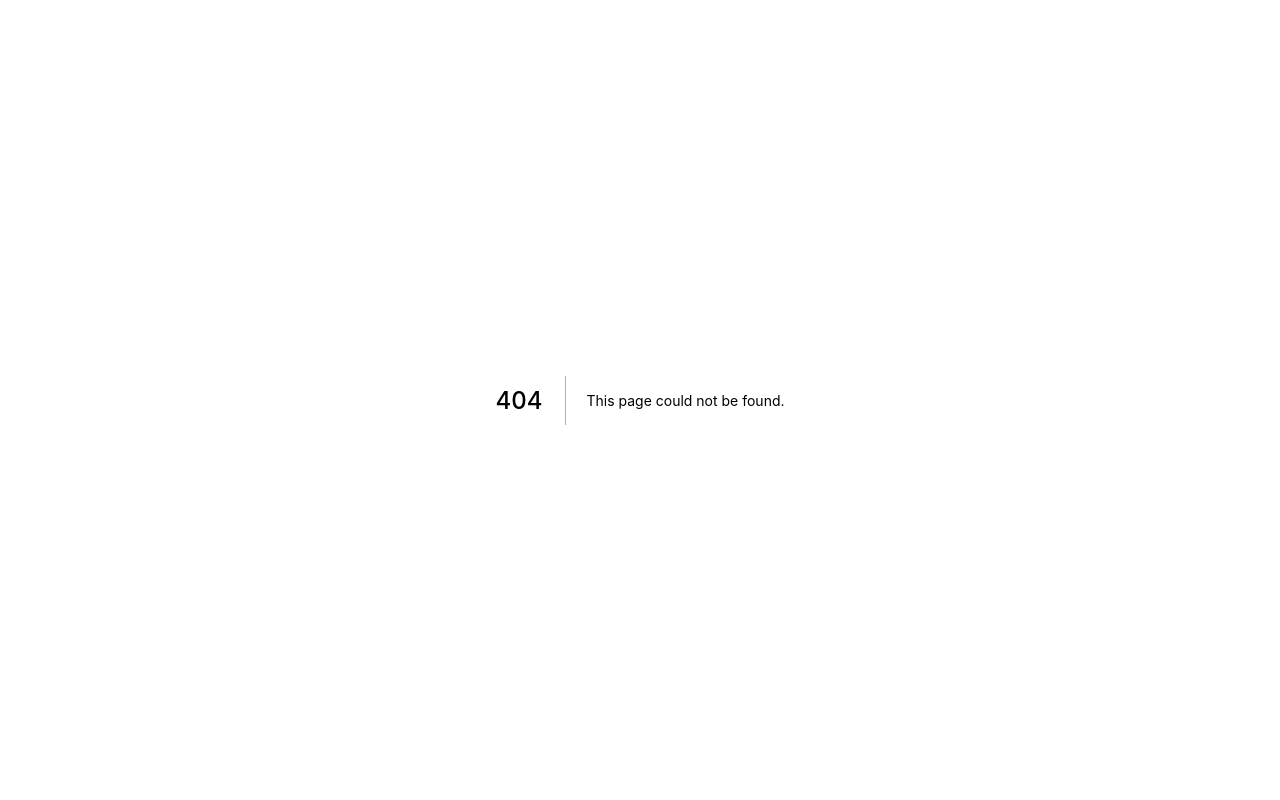
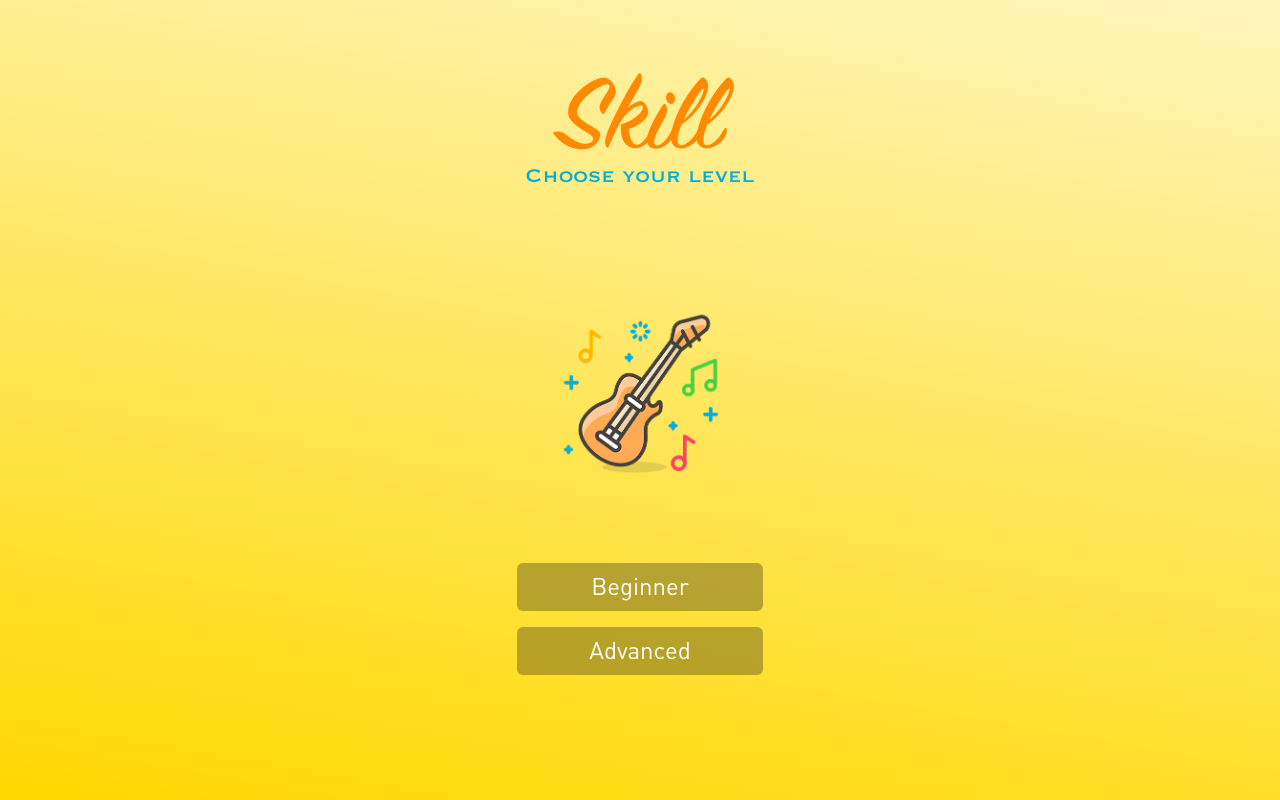
Before and after one commit to sweisz/guitar-chords, a Next.js app: page /skill in a window 1280 px wide. Before the commit this address had no page. Built offline with nearby package versions, Linux system fonts and the light colour scheme.

Commit message:
✨ Add a skill page - Skill page Button, Logo, Headers components

```diff
--- a/components/button/Button.module.css
+++ b/components/button/Button.module.css
@@ -1,11 +1,13 @@
 .btnSkills {
-  font-family: var(--primary-font-family);
   background-color: #3c381d5e;
   border: none;
   border-radius: 6px;
   color: white;
+  font-family: var(--primary-font-family);
   font-size: 1.5em;
-  padding: 0.5em 2em;
+  width: 100%;
+  padding: 0.6em 3em 0.4em;
+  margin: 0.5rem 0;
 }
 .btnSkills:active,
 .btnSkills:hover {
--- /dev/null
+++ b/pages/skill.tsx
@@ -0,0 +1,36 @@
+import Head from "next/head";
+import styles from "../styles/Home.module.css";
+import Header from "../components/Headers/Header";
+import SubHeader from "../components/Headers/SubHeader";
+import Logo from "../components/Logo/Logo";
+import Button from "../components/button/Button";
+import Link from "next/link";
+
+export default function Skill() {
+  return (
+    <div className={styles.container}>
+      <Head>
+        <title>Guitar Chords</title>
+        <link rel="icon" href="/favicon.ico" />
+      </Head>
+
+      <main className={styles.main}>
+        <div className={styles.fullHeader}>
+          <Header label="Skill" size="big" />
+          <SubHeader label="Choose your level" size="small" />
+        </div>
+        <div className={styles.logoSmall}>
+          <Link href="/skill">
+            <a>
+              <Logo size="small" />
+            </a>
+          </Link>
+        </div>
+        <div className={styles.skillButtonsWrapper}>
+          <Button label="Beginner" />
+          <Button label="Advanced" />
+        </div>
+      </main>
+    </div>
+  );
+}
--- a/styles/Home.module.css
+++ b/styles/Home.module.css
@@ -35,6 +35,13 @@
   line-height: 1.3em;
   text-align: center;
 }
-.logo {
+.logo,
+.logoSmall {
   text-align: center;
 }
+.logoSmall {
+  width: 60%;
+}
+.skillButtonsWrapper {
+  align-self: start;
+}
```
